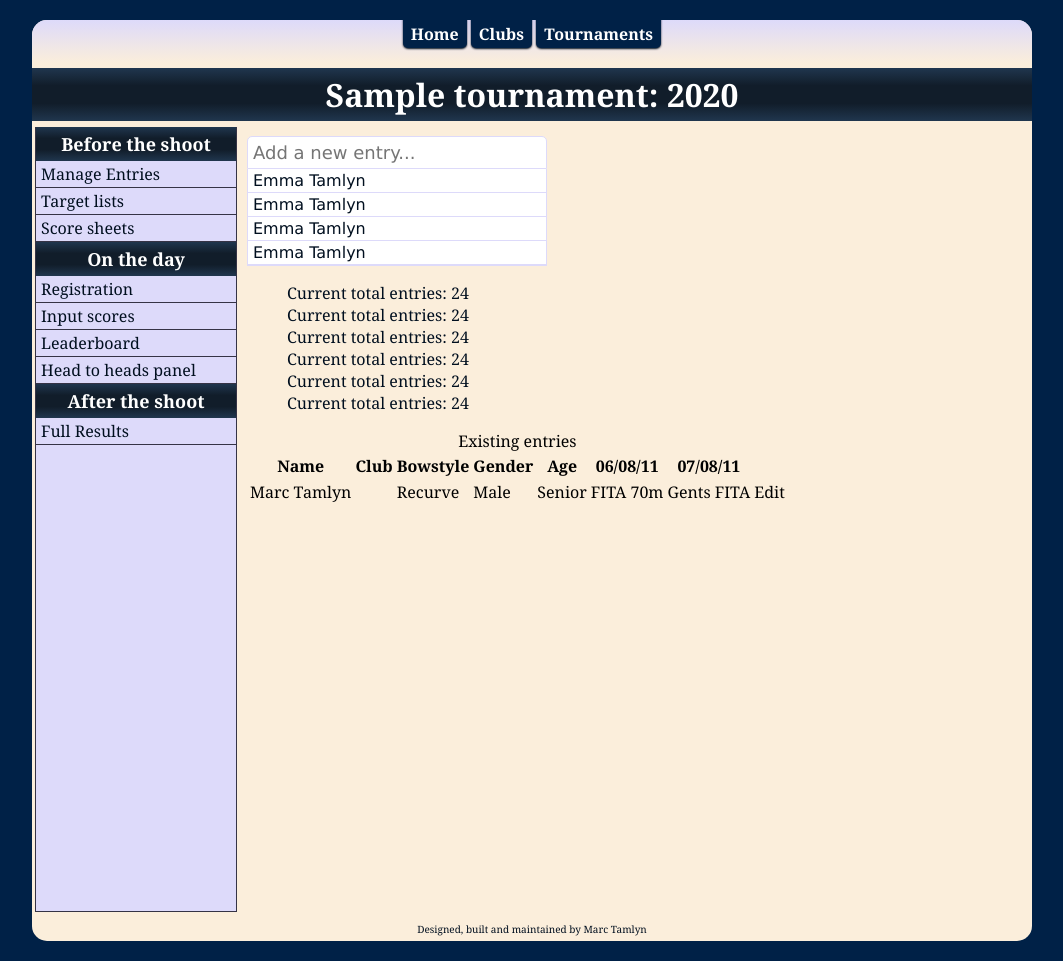
After one commit to mjtamlyn/tamlynscore, a Django app: page /tournaments/sample/entries/ in a window 1280 px wide. The commit adds this page. Shown: the whole page, without its empty margins (108-1171 px from the left). Run offline with Django 3.2, Linux system fonts and the light colour scheme; tables that the repository leaves empty hold one stand-in row (values such as "Sample post"); parts of the project's set-up code (start-up, migrations or seed data) failed here and were passed over.

Commit message:
Start of entries page design, general design work

```diff
--- a/src/core/static/css/base.css
+++ b/src/core/static/css/base.css
@@ -3,17 +3,15 @@ body {
   font-family: Georgia; }
 
 h1, h2, h3, h4, h5, h6 {
-  background-image: -webkit-linear-gradient(#353345, #111d2a, #111d2a, #353345);
+  background-image: -webkit-linear-gradient(#20364e, #111d2a, #111d2a, #20364e);
   color: white;
-  margin: 2px 0px;
-  padding: 2px 5px;
+  margin: 5px 0px;
+  padding: 5px;
   text-align: center; }
 
 a {
   color: #000f1f;
   text-decoration: none; }
-  a:hover {
-    text-decoration: underline; }
 
 ul {
   list-style-type: none; }
@@ -31,16 +29,15 @@ li {
   text-align: right; }
 
 .wrapper {
-  background-color: #fbf4db;
-  border-radius: 10px;
-  box-shadow: -2px 2px 2px #8579fa;
+  background-color: #fbeedb;
+  border-radius: 15px;
   color: #000f1f;
   margin: 20px auto;
   width: 1000px; }
 
 .navigation {
-  background-image: -webkit-linear-gradient(#6fb3ff, #fbf4db);
-  border-radius: 10px 10px 0px 0px;
+  background-image: -webkit-linear-gradient(#dddafa, #fbeedb);
+  border-radius: 15px 15px 0 0;
   font-weight: bold;
   overflow: hidden;
   padding-bottom: 10px;
--- a/src/core/static/css/base.sass
+++ b/src/core/static/css/base.sass
@@ -1,21 +1,21 @@
 @import colors.sass
+
+$borderradius: 15px
 
 body
   background-color: $oxford
   font-family: Georgia
 
 h1, h2, h3, h4, h5, h6
-  background-image: -webkit-linear-gradient($bluegrey, $darkbluegrey, $darkbluegrey, $bluegrey)
+  background-image: -webkit-linear-gradient(lighten($darkbluegrey, 10%), $darkbluegrey, $darkbluegrey, lighten($darkbluegrey, 10%))
   color: white
-  margin: 2px 0px
-  padding: 2px 5px
+  margin: 5px 0px
+  padding: 5px
   text-align: center
 
 a
   color: $dark
   text-decoration: none
-  &:hover
-    text-decoration: underline
 
 ul
   list-style-type: none
@@ -34,15 +34,15 @@ li
 
 .wrapper
   background-color: $bg
-  border-radius: 10px
-  box-shadow: -2px 2px 2px $hlblue
+  border-radius: $borderradius
+  //box-shadow: -2px 2px 2px $vlightblue, 2px 2px 2px $vlightblue
   color: $dark
   margin: 20px auto
   width: 1000px
 
 .navigation
-  background-image: -webkit-linear-gradient($lightblue, $bg)
-  border-radius: 10px 10px 0px 0px
+  background-image: -webkit-linear-gradient($vlightblue, $bg)
+  border-radius: $borderradius $borderradius 0 0
   font-weight: bold
   overflow: hidden
   padding-bottom: 10px
--- a/src/core/static/css/colors.sass
+++ b/src/core/static/css/colors.sass
@@ -1,6 +1,6 @@
 $oxford: #002147
 $dark: #000F1F
-$bg: #FBF4DB
+$bg: #FBEEDB
 $vlightblue: #DDDAFA
 $lightblue: #6FB3FF
 $darkblue: #070052
--- a/src/entries/static/css/competition.css
+++ b/src/entries/static/css/competition.css
@@ -1,10 +1,12 @@
 .competition-nav {
-  border-bottom: 1px solid #353345;
-  border-right: 1px solid #353345;
+  border: 1px solid #353345;
+    border-top: none;
   background-color: #dddafa;
   float: left;
-  width: 200px;
-  height: 100%; }
+  height: 100%;
+  margin-top: 1px;
+  margin-left: 3px;
+  width: 200px; }
   .competition-nav h2 {
     font-size: 18px;
     margin: 0;
@@ -12,11 +14,36 @@
   .competition-nav ul {
     margin: 0;
     padding: 0; }
-  .competition-nav li {
-    padding: 2px 5px; }
-    .competition-nav li:not(:last-child) {
-      border-bottom: 1px solid #353345; }
+    .competition-nav ul li {
+      border-bottom: 1px solid #353345;
+      padding: 2px 5px; }
+    .competition-nav ul a:hover {
+      text-decoration: none; }
+      .competition-nav ul a:hover li {
+        background-color: #070052;
+        color: white; }
 
 .competition-content {
   float: left;
-  margin: 10px; }
+  margin: 10px;
+  width: 700px; }
+  .competition-content .competition-entries .top .new-entry input {
+    border: 1px solid #dddafa;
+      border-radius: 5px 5px 0 0;
+    font-family: Verdana;
+    font-size: 18px;
+    margin: 0;
+    outline: none;
+    padding: 5px;
+    width: 300px; }
+    .competition-content .competition-entries .top .new-entry input::webkit-input-placeholder {
+      font-style: italic; }
+  .competition-content .competition-entries .top .new-entry .options {
+    border: 1px solid #dddafa;
+      border-top: none;
+    width: 298px; }
+    .competition-content .competition-entries .top .new-entry .options .option {
+      background-color: white;
+      border-bottom: 1px solid #dddafa;
+      font-family: Verdana;
+      padding: 2px 5px; }
--- a/src/entries/static/css/competition.sass
+++ b/src/entries/static/css/competition.sass
@@ -1,13 +1,17 @@
 @import ../../../core/static/css/colors.sass
 
 $navborder: 1px solid $bluegrey
+
 .competition-nav
-  border-bottom: $navborder
-  border-right: $navborder
+  border: $navborder
+    top: none
   background-color: $vlightblue
   float: left
+  height: 100%
+  margin:
+    top: 1px
+    left: 3px
   width: 200px
-  height: 100%
   h2
     font-size: 18px
     margin: 0
@@ -15,11 +19,49 @@ $navborder: 1px solid $bluegrey
   ul
     margin: 0
     padding: 0
-  li
-    &:not(:last-child)
+    li
       border-bottom: $navborder
-    padding: 2px 5px
+      padding: 2px 5px
+    a
+      &:hover
+        text-decoration: none
+        li
+          background-color: $darkblue
+          color: white
 
 .competition-content
   float: left
   margin: 10px
+  width: 700px
+
+  .competition-entries
+
+    .top
+
+      .new-entry
+        $input-width: 300px
+
+        input
+          border: 1px solid $vlightblue
+            radius: 5px 5px 0 0
+          font:
+            family: Verdana
+            size: 18px
+          margin: 0
+          outline: none
+          padding: 5px
+          width: $input-width
+          &::webkit-input-placeholder
+            font-style: italic
+
+        .options
+          border: 1px solid $vlightblue
+            top: none
+          width: $input-width - 2
+
+          .option
+            background-color: white
+            border-bottom: 1px solid $vlightblue
+            font:
+              family: Verdana
+            padding: 2px 5px
--- /dev/null
+++ b/src/entries/templates/competition_entries.html
@@ -0,0 +1,61 @@
+{% extends 'competition_index.html' %}
+
+{% block competition_content %}
+<!--p>
+What should this page look like? We need to be able to do the following: Add new entries, modify existing entries (including make a note of payments), see all of the sessions and which round the archer has entered in which session, filter and/or search the entries, see stats on how many entries you have.
+</p>
+<p>
+Adding new entries will probably be the biggest use case for the page, so this should appear at the top. There should be a single large input box, which acts as a select box as before. Once you have selected an archer, the options should appear and be easily changeable.
+</p>
+<p>
+Should you be able to add multiple entrants in one go? Should we do AJAX saving?
+</p-->
+
+<div class="competition-entries">
+    <div class="top">
+        <div class="new-entry">
+            <input placeholder="Add a new entry..."/>
+            <div class="options">
+                <div class="option">Emma Tamlyn</div>
+                <div class="option">Emma Tamlyn</div>
+                <div class="option">Emma Tamlyn</div>
+                <div class="option">Emma Tamlyn</div>
+            </div>
+        </div>
+        <div class="stats">
+            <ul>
+                <li>Current total entries: 24</li>
+                <li>Current total entries: 24</li>
+                <li>Current total entries: 24</li>
+                <li>Current total entries: 24</li>
+                <li>Current total entries: 24</li>
+                <li>Current total entries: 24</li>
+            </ul>
+        </div>
+    </div>
+    <div class="entries-table">
+        <table>
+            <caption>Existing entries</caption>
+            <thead>
+                <th>Name</th>
+                <th>Club</th>
+                <th>Bowstyle</th>
+                <th>Gender</th>
+                <th>Age</th>
+                <th>06/08/11</th>
+                <th>07/08/11</th>
+            </thead>
+            <tr>
+                <td>Marc Tamlyn</td>
+                <td></td>
+                <td>Recurve</td>
+                <td>Male</td>
+                <td>Senior</td>
+                <td>FITA 70m</td>
+                <td>Gents FITA</td>
+                <td>Edit</td>
+            </tr>
+        </table>
+    </div>
+</div>
+{% endblock %}
--- a/src/entries/templates/competition_index.html
+++ b/src/entries/templates/competition_index.html
@@ -5,13 +5,13 @@
 {% endblock %}
 
 {% block content %}
-<h1>{{ competition }}</h1>
+<a href="{% url entries.views.competition_index slug=competition.slug %}"><h1>{{ competition }}</h1></a>
 
 {% block competition_nav %}
 <div class="competition-nav">
     <h2>Before the shoot</h2>
     <ul>
-        <li>Manage Entries</li>
+        <a href="{% url entries.views.entries slug=competition.slug %}"><li>Manage Entries</li></a>
         <li>Target lists</li>
         <li>Score sheets</li>
     </ul>
--- a/src/entries/urls.py
+++ b/src/entries/urls.py
@@ -6,4 +6,5 @@ admin.autodiscover()
 urlpatterns = patterns('entries.views',
     (r'^$', 'tournaments'),
     (r'^(?P<slug>[\w-]+)/$', 'competition_index'),
+    (r'^(?P<slug>[\w-]+)/entries/$', 'entries'),
 )
--- a/src/entries/views.py
+++ b/src/entries/views.py
@@ -9,3 +9,8 @@ def tournaments(request):
 def competition_index(request, slug):
     competition = get_object_or_404(Competition, slug=slug)
     return render(request, 'competition_index.html', locals())
+
+def entries(request, slug):
+    competition = get_object_or_404(Competition, slug=slug)
+    entries = competition.competitionentry_set.all()
+    return render(request, 'competition_entries.html', locals())
```
